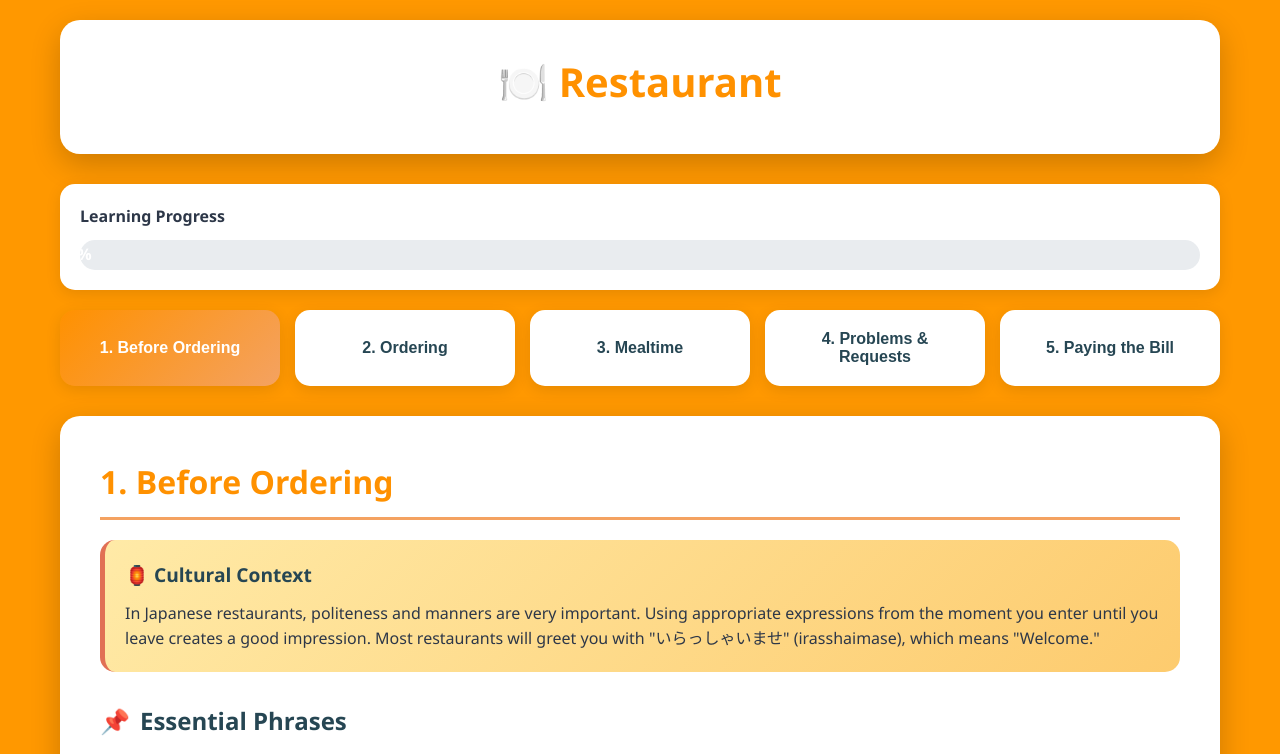
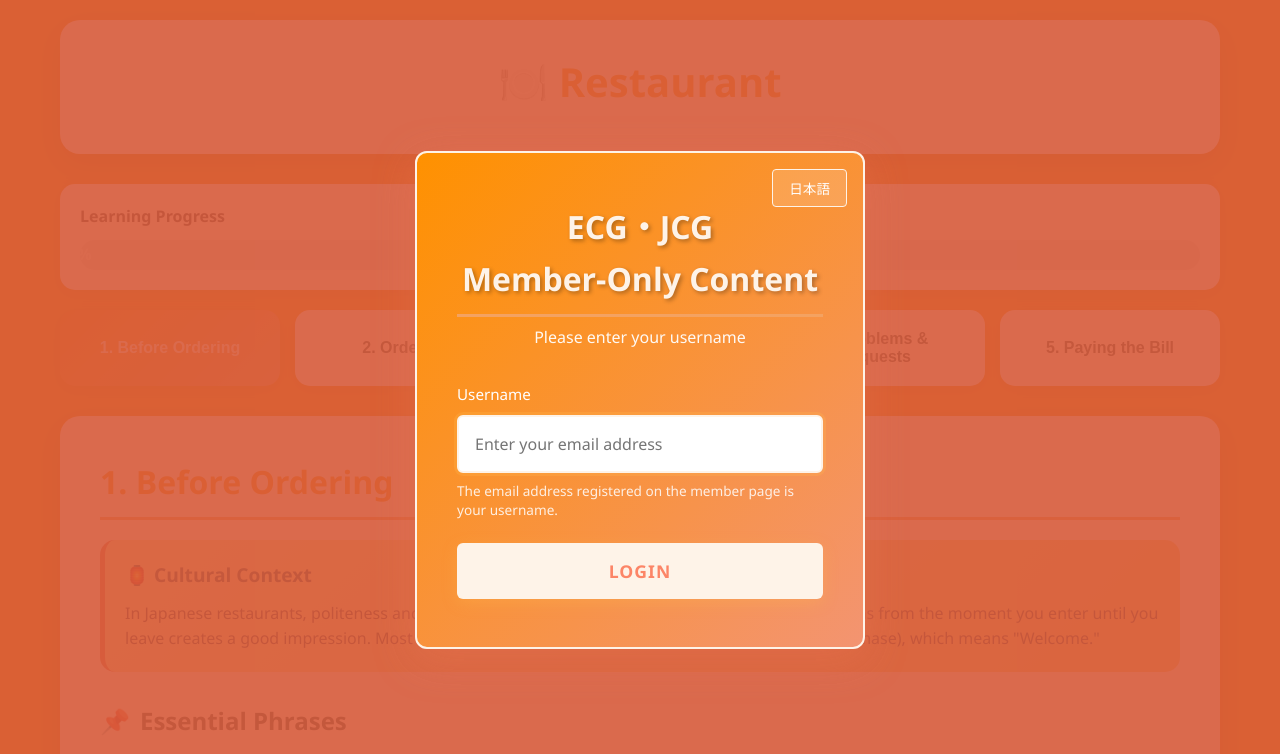
Before and after one commit to ecg-english/JCG-LanguageMaterial, a plain HTML site: page index.html in a window 1280 px wide. Shown: the top 754 px of the page. Drawn offline with Linux system fonts and the light colour scheme.

Commit message:
Add login functionality: Include login.css and login.js in all HTML pages

```diff
--- /dev/null
+++ b/login.css
@@ -0,0 +1,254 @@
+/* ============================================
+    Login Modal Styles
+   ============================================ */
+
+/* カラーパレット（オレンジ系） */
+:root {
+    --login-primary: #ff9100;
+    --login-primary-dark: #fc8567;
+    --login-primary-light: #F39471;
+    --login-secondary: #F5A273;
+    --login-accent: #E67E5C;
+    --login-gold: #fef3e8;
+    --login-light-text: #FFFFFF;
+    --login-dark-text: #2C3E50;
+}
+
+/* ログインオーバーレイ */
+.login-overlay {
+    position: fixed;
+    top: 0;
+    left: 0;
+    width: 100%;
+    height: 100%;
+    background-color: rgba(214, 90, 58, 0.9);
+    display: flex;
+    justify-content: center;
+    align-items: center;
+    z-index: 10000;
+    animation: fadeIn 0.3s ease;
+}
+
+@keyframes fadeIn {
+    from {
+        opacity: 0;
+    }
+    to {
+        opacity: 1;
+    }
+}
+
+/* ログインモーダル */
+.login-modal {
+    width: 90%;
+    max-width: 450px;
+    animation: slideUp 0.3s ease;
+}
+
+@keyframes slideUp {
+    from {
+        transform: translateY(30px);
+        opacity: 0;
+    }
+    to {
+        transform: translateY(0);
+        opacity: 1;
+    }
+}
+
+.login-modal-content {
+    background: linear-gradient(135deg, var(--login-primary) 0%, var(--login-primary-light) 100%);
+    border-radius: 12px;
+    padding: 3rem 2.5rem;
+    box-shadow: 0 10px 40px rgba(232, 116, 79, 0.4);
+    border: 2px solid var(--login-gold);
+    position: relative;
+}
+
+.login-modal-content::before {
+    content: '';
+    position: absolute;
+    top: -2px;
+    left: -2px;
+    right: -2px;
+    bottom: -2px;
+    background: linear-gradient(135deg, var(--login-gold), var(--login-accent));
+    border-radius: 12px;
+    z-index: -1;
+    opacity: 0.3;
+}
+
+.login-lang-button {
+    position: absolute;
+    top: 1rem;
+    right: 1rem;
+    background-color: rgba(255, 255, 255, 0.15);
+    color: var(--login-light-text);
+    border: 1px solid var(--login-gold);
+    border-radius: 4px;
+    padding: 0.5rem 1rem;
+    font-size: 0.85rem;
+    cursor: pointer;
+    transition: all 0.3s ease;
+    font-family: inherit;
+}
+
+.login-lang-button:hover {
+    background-color: rgba(255, 255, 255, 0.25);
+    border-color: var(--login-gold);
+    transform: translateY(-1px);
+    box-shadow: 0 2px 8px rgba(255, 184, 77, 0.3);
+}
+
+.login-lang-button:focus {
+    outline: 2px solid var(--login-gold);
+    outline-offset: 2px;
+}
+
+.login-title {
+    color: var(--login-gold);
+    font-size: 2rem;
+    text-align: center;
+    margin-bottom: 0.5rem;
+    font-weight: bold;
+    text-shadow: 2px 2px 4px rgba(0, 0, 0, 0.3);
+}
+
+.login-subtitle {
+    color: var(--login-light-text);
+    text-align: center;
+    margin-bottom: 2rem;
+    font-size: 1rem;
+    opacity: 0.95;
+}
+
+.login-form {
+    margin-top: 1.5rem;
+}
+
+.login-input-group {
+    margin-bottom: 1.5rem;
+}
+
+.login-input-group label {
+    display: block;
+    color: var(--login-light-text);
+    margin-bottom: 0.5rem;
+    font-size: 0.95rem;
+    font-weight: 500;
+}
+
+.login-note {
+    color: var(--login-light-text);
+    font-size: 0.85rem;
+    margin-top: 0.5rem;
+    opacity: 0.85;
+    line-height: 1.4;
+}
+
+.login-input {
+    width: 100%;
+    padding: 1rem;
+    border: 2px solid var(--login-accent);
+    border-radius: 6px;
+    background-color: rgba(255, 255, 255, 0.95);
+    color: var(--login-dark-text);
+    font-size: 1rem;
+    transition: all 0.3s ease;
+    font-family: inherit;
+}
+
+.login-input:focus {
+    outline: none;
+    border-color: var(--login-gold);
+    background-color: white;
+    box-shadow: 0 0 0 3px rgba(255, 184, 77, 0.25);
+}
+
+.login-input-error {
+    border-color: #e74c3c !important;
+    background-color: #ffeaea !important;
+}
+
+.login-error {
+    background-color: rgba(231, 76, 60, 0.2);
+    color: #ffcccc;
+    padding: 0.75rem 1rem;
+    border-radius: 6px;
+    margin-bottom: 1rem;
+    font-size: 0.9rem;
+    border-left: 3px solid #e74c3c;
+    animation: shake 0.3s ease;
+}
+
+@keyframes shake {
+    0%, 100% {
+        transform: translateX(0);
+    }
+    25% {
+        transform: translateX(-10px);
+    }
+    75% {
+        transform: translateX(10px);
+    }
+}
+
+.login-button {
+    width: 100%;
+    padding: 1rem 2rem;
+    background-color: var(--login-gold);
+    color: var(--login-primary-dark);
+    border: none;
+    border-radius: 6px;
+    font-size: 1.1rem;
+    font-weight: bold;
+    cursor: pointer;
+    transition: all 0.3s ease;
+    font-family: inherit;
+    text-transform: uppercase;
+    letter-spacing: 1px;
+    box-shadow: 0 4px 15px rgba(255, 184, 77, 0.3);
+}
+
+.login-button:hover {
+    background-color: #FFC966;
+    transform: translateY(-2px);
+    box-shadow: 0 6px 20px rgba(255, 184, 77, 0.5);
+}
+
+.login-button:active {
+    transform: translateY(0);
+}
+
+.login-button:focus {
+    outline: 3px solid var(--login-gold);
+    outline-offset: 2px;
+}
+
+/* モバイル対応 */
+@media (max-width: 768px) {
+    .login-modal {
+        width: 95%;
+        max-width: none;
+    }
+
+    .login-modal-content {
+        padding: 2rem 1.5rem;
+    }
+
+    .login-lang-button {
+        top: 0.5rem;
+        right: 0.5rem;
+        padding: 0.4rem 0.8rem;
+        font-size: 0.8rem;
+    }
+
+    .login-title {
+        font-size: 1.5rem;
+        line-height: 1.4;
+    }
+
+    .login-subtitle {
+        font-size: 0.9rem;
+    }
+}
--- /dev/null
+++ b/login.js
@@ -0,0 +1,271 @@
+/**
+ * JCG Culture Material - Login System
+ *
+ * ============================================
+ * 許可ユーザー名の設定
+ * ============================================
+ * 以下の配列に許可するユーザー名を追加してください。
+ * 例: const allowedUsers = ['user1', 'user2', 'user3'];
+ */
+const allowedUsers = [
+    // ここに許可するユーザー名を追加してください
+    // 例: 'student1',
+    // 例: 'teacher1',
+    'kairidaiho12@gmail.com',
+];
+
+/**
+ * ============================================
+ * 設定はここまで
+ * ============================================
+ */
+
+// ローカルストレージのキー
+const STORAGE_KEY = 'jcg_login_status';
+const USERNAME_KEY = 'jcg_username';
+const LANGUAGE_KEY = 'jcg_login_language';
+
+// Googleフォーム設定
+const GOOGLE_FORM_URL = 'https://docs.google.com/forms/u/0/d/e/1FAIpQLSdWK1V8AoeWlMdhh3UAjvcWYDKgthCbEiAPFlk51zKMF2ht_w/formResponse';
+const GOOGLE_FORM_ENTRY_ID = 'entry.419914589';
+
+// 多言語テキスト
+const texts = {
+    en: {
+        title: 'ECG・JCG<br>Member-Only Content',
+        subtitle: 'Please enter your username',
+        usernameLabel: 'Username',
+        usernamePlaceholder: 'Enter your email address',
+        usernameNote: 'The email address registered on the member page is your username.',
+        loginButton: 'Login',
+        errorEmpty: 'Please enter your username.',
+        errorInvalid: 'Username is incorrect.',
+        switchToJapanese: '日本語'
+    },
+    ja: {
+        title: 'ECG・JCG<br>会員専用コンテンツ',
+        subtitle: 'ユーザー名を入力してください',
+        usernameLabel: 'ユーザー名',
+        usernamePlaceholder: 'メールアドレスを入力',
+        usernameNote: '会員ページに登録されたメールアドレスがユーザーネームです。',
+        loginButton: 'ログイン',
+        errorEmpty: 'ユーザー名を入力してください。',
+        errorInvalid: 'ユーザー名が正しくありません。',
+        switchToEnglish: 'English'
+    }
+};
+
+// 現在の言語を取得（デフォルトは英語）
+function getCurrentLanguage() {
+    return localStorage.getItem(LANGUAGE_KEY) || 'en';
+}
+
+// 言語を設定
+function setLanguage(lang) {
+    localStorage.setItem(LANGUAGE_KEY, lang);
+}
+
+// ログイン状態をチェック
+function checkLoginStatus() {
+    const loginStatus = localStorage.getItem(STORAGE_KEY);
+    const username = localStorage.getItem(USERNAME_KEY);
+
+    if (loginStatus === 'logged_in' && username) {
+        // ユーザー名が許可リストにあるか再確認
+        if (allowedUsers.includes(username)) {
+            return true;
+        } else {
+            // 許可リストにない場合はログアウト
+            logout();
+            return false;
+        }
+    }
+    return false;
+}
+
+// ログアウト（ローカルストレージをクリア）
+function logout() {
+    localStorage.removeItem(STORAGE_KEY);
+    localStorage.removeItem(USERNAME_KEY);
+}
+
+// モーダルのテキストを更新
+function updateModalTexts(lang) {
+    const t = texts[lang];
+    const titleEl = document.getElementById('login-title');
+    const subtitleEl = document.getElementById('login-subtitle');
+    const labelEl = document.getElementById('login-label');
+    const inputEl = document.getElementById('username-input');
+    const noteEl = document.getElementById('login-note');
+    const buttonEl = document.getElementById('login-button');
+    const langButtonEl = document.getElementById('login-lang-button');
+
+    if (titleEl) titleEl.innerHTML = t.title; // innerHTMLで<br>タグを反映
+    if (subtitleEl) subtitleEl.textContent = t.subtitle;
+    if (labelEl) labelEl.textContent = t.usernameLabel;
+    if (inputEl) inputEl.placeholder = t.usernamePlaceholder;
+    if (noteEl) noteEl.textContent = t.usernameNote;
+    if (buttonEl) buttonEl.textContent = t.loginButton;
+    if (langButtonEl) {
+        langButtonEl.textContent = lang === 'en' ? t.switchToJapanese : t.switchToEnglish;
+        langButtonEl.setAttribute('data-lang', lang === 'en' ? 'ja' : 'en');
+    }
+}
+
+// ログインモーダルを作成
+function createLoginModal() {
+    const currentLang = getCurrentLanguage();
+    const t = texts[currentLang];
+
+    // モーダルオーバーレイ
+    const overlay = document.createElement('div');
+    overlay.id = 'login-overlay';
+    overlay.className = 'login-overlay';
+
+    // モーダルコンテナ
+    const modal = document.createElement('div');
+    modal.className = 'login-modal';
+
+    // モーダルコンテンツ
+    modal.innerHTML = `
+        <div class="login-modal-content">
+            <button id="login-lang-button" class="login-lang-button" data-lang="${currentLang === 'en' ? 'ja' : 'en'}">
+                ${currentLang === 'en' ? t.switchToJapanese : t.switchToEnglish}
+            </button>
+            <h2 id="login-title" class="login-title">${t.title}</h2>
+            <p id="login-subtitle" class="login-subtitle">${t.subtitle}</p>
+            <form id="login-form" class="login-form">
+                <div class="login-input-group">
+                    <label id="login-label" for="username-input">${t.usernameLabel}</label>
+                    <input
+                        type="text"
+                        id="username-input"
+                        class="login-input"
+                        placeholder="${t.usernamePlaceholder}"
+                        required
+                        autocomplete="username"
+                    >
+                    <p id="login-note" class="login-note">${t.usernameNote}</p>
+                </div>
+                <div id="login-error" class="login-error" style="display: none;"></div>
+                <button type="submit" id="login-button" class="login-button">${t.loginButton}</button>
+            </form>
+        </div>
+    `;
+
+    overlay.appendChild(modal);
+    document.body.appendChild(overlay);
+
+    // 言語切り替えボタン
+    const langButton = document.getElementById('login-lang-button');
+    langButton.addEventListener('click', function(e) {
+        e.preventDefault();
+        const newLang = this.getAttribute('data-lang');
+        setLanguage(newLang);
+        updateModalTexts(newLang);
+    });
+
+    // フォーム送信処理
+    const form = document.getElementById('login-form');
+    const usernameInput = document.getElementById('username-input');
+    const errorDiv = document.getElementById('login-error');
+
+    form.addEventListener('submit', function(e) {
+        e.preventDefault();
+
+        const username = usernameInput.value.trim();
+        const currentLang = getCurrentLanguage();
+        const t = texts[currentLang];
+
+        // エラーメッセージをクリア
+        errorDiv.style.display = 'none';
+        errorDiv.textContent = '';
+
+        // バリデーション
+        if (!username) {
+            showError(t.errorEmpty);
+            return;
+        }
+
+        // 許可ユーザー名チェック
+        if (!allowedUsers.includes(username)) {
+            showError(t.errorInvalid);
+            usernameInput.focus();
+            return;
+        }
+
+        // ログイン成功
+        loginSuccess(username);
+    });
+
+    // エラー表示関数
+    function showError(message) {
+        errorDiv.textContent = message;
+        errorDiv.style.display = 'block';
+        usernameInput.classList.add('login-input-error');
+
+        // エラー状態を解除（入力時）
+        usernameInput.addEventListener('input', function() {
+            usernameInput.classList.remove('login-input-error');
+        }, { once: true });
+    }
+
+    // フォーカスを入力欄に
+    setTimeout(() => {
+        usernameInput.focus();
+    }, 100);
+}
+
+// Googleフォームに送信
+function submitToGoogleForm(username) {
+    // フォームデータを作成
+    const formData = new FormData();
+    formData.append(GOOGLE_FORM_ENTRY_ID, username);
+
+    // Googleフォームに送信（非同期、エラーは無視）
+    fetch(GOOGLE_FORM_URL, {
+        method: 'POST',
+        mode: 'no-cors', // CORS回避
+        body: formData
+    }).catch(function(error) {
+        // エラーは無視（no-corsモードではレスポンスを取得できないため）
+        console.log('Google Form submission attempted');
+    });
+}
+
+// ログイン成功処理
+function loginSuccess(username) {
+    // Googleフォームに送信
+    submitToGoogleForm(username);
+
+    // ローカルストレージに保存
+    localStorage.setItem(STORAGE_KEY, 'logged_in');
+    localStorage.setItem(USERNAME_KEY, username);
+
+    // モーダルを削除
+    const overlay = document.getElementById('login-overlay');
+    if (overlay) {
+        overlay.style.opacity = '0';
+        setTimeout(() => {
+            overlay.remove();
+        }, 300);
+    }
+}
+
+// ページ読み込み時に実行
+(function() {
+    // DOMが読み込まれた後に実行
+    if (document.readyState === 'loading') {
+        document.addEventListener('DOMContentLoaded', initLogin);
+    } else {
+        initLogin();
+    }
+
+    function initLogin() {
+        // ログイン状態をチェック
+        if (!checkLoginStatus()) {
+            // 未ログインの場合はモーダルを表示
+            createLoginModal();
+        }
+    }
+})();
```
Also changed, not shown: accomodation.html (+2 -0 lines), hospital.html (+2 -0 lines), index.html (+2 -0 lines), moving.html (+2 -0 lines), salon.html (+2 -0 lines), shopping.html (+2 -0 lines), transportation.html (+2 -0 lines).
